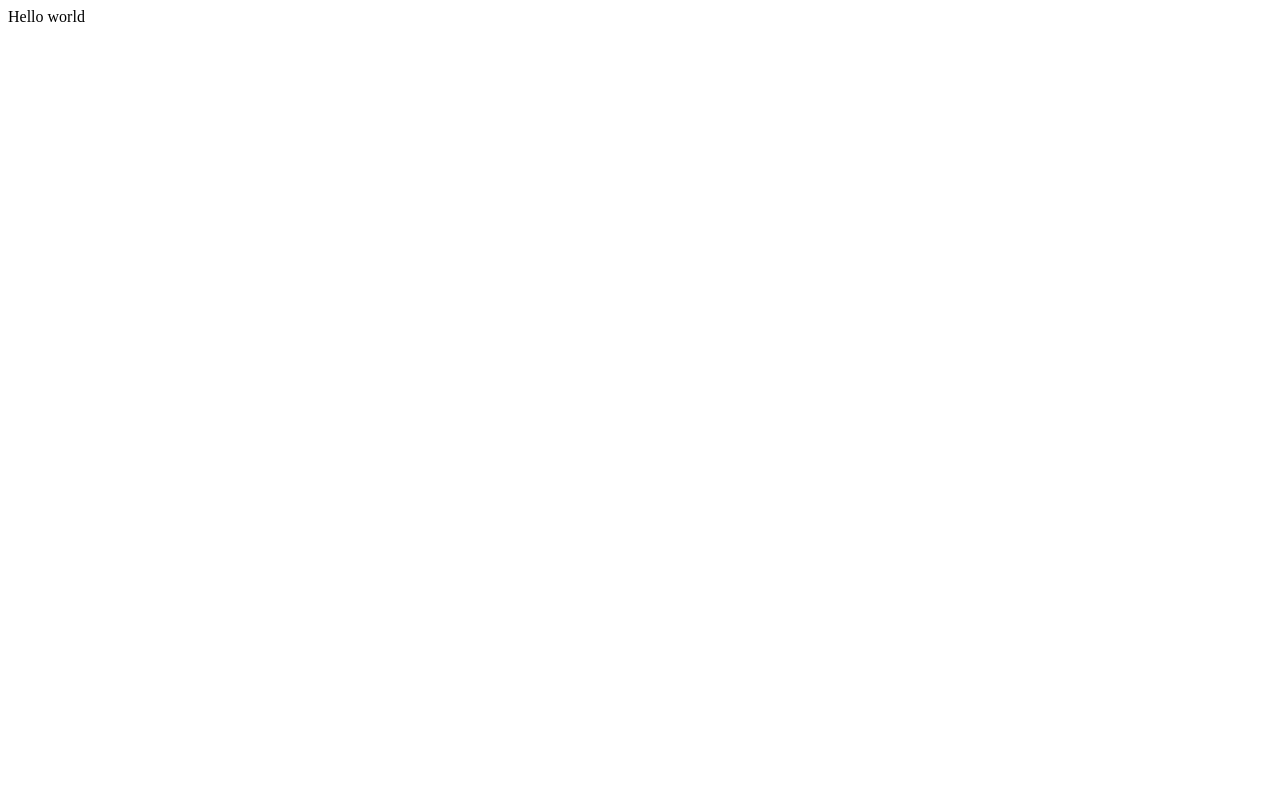
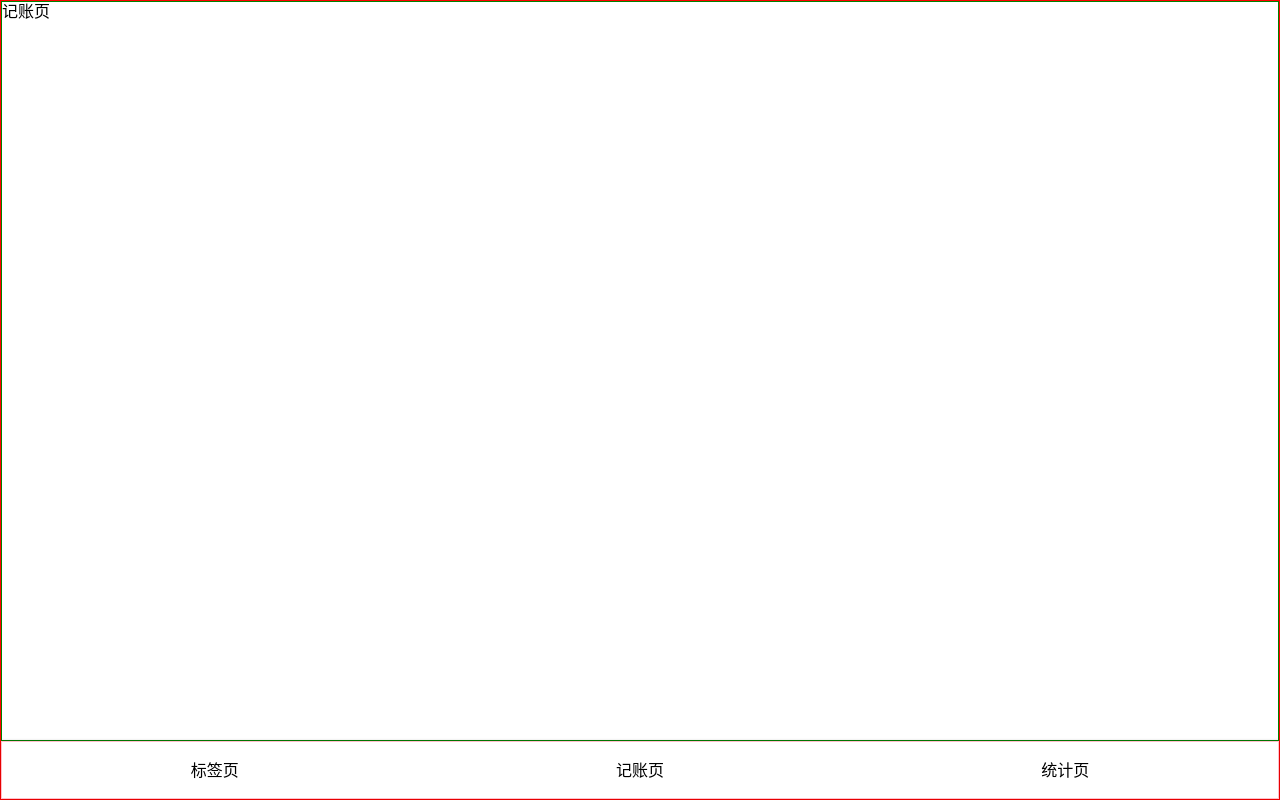
Before and after one commit to polaris-hike/morney-react, a React (Create React App) app: page /money in a window 1280 px wide. Built offline with nearby package versions, Linux system fonts and the light colour scheme.

Commit message:
使用 style-components 封装nav 组件

```diff
--- a/package.json
+++ b/package.json
@@ -10,10 +10,12 @@
     "@types/node": "^12.12.43",
     "@types/react": "^16.9.35",
     "@types/react-dom": "^16.9.8",
+    "@types/react-router-dom": "^5.1.5",
     "@types/styled-components": "^5.1.0",
     "node-sass": "npm:dart-sass@^1.25.0",
     "react": "^16.13.1",
     "react-dom": "^16.13.1",
+    "react-router-dom": "^5.2.0",
     "react-scripts": "3.4.1",
     "styled-components": "^5.1.1",
     "typescript": "^3.7.5"
--- a/src/App.tsx
+++ b/src/App.tsx
@@ -1,11 +1,80 @@
 import React from 'react';
+import './index.scss';
+import {BrowserRouter as Router, Switch, Route, Redirect} from 'react-router-dom';
+import styled from 'styled-components';
+import Nav  from './components/Nav'
+
+const Wrapper = styled.div`
+  border: 1px solid red;
+  height: 100vh;
+  display:flex;
+  flex-direction: column;
+`;
+const Main = styled.div`
+  border: 1px solid green;
+  flex-grow: 1;
+  overflow: auto;
+`;
+
 
 function App() {
-  return (
-    <div className="App">
-      <div>Hello world</div>
-    </div>
-  );
+    return (
+        <Router>
+            <Wrapper>
+                <Main>
+                    <Switch>
+                        <Route path="/tags">
+                            <Tags></Tags>
+                        </Route>
+                        <Route path="/money">
+                            <Money></Money>
+                        </Route>
+                        <Route path="/statistics">
+                            <Statistics></Statistics>
+                        </Route>
+                        <Redirect exact from="/" to="/money"></Redirect>
+                        <Route path="*">
+                            <NoMatch></NoMatch>
+                        </Route>
+                    </Switch>
+                </Main>
+                <Nav />
+
+            </Wrapper>
+        </Router>
+    );
+}
+
+function NoMatch() {
+    return (
+        <div>
+            404
+        </div>
+    );
+}
+
+function Tags() {
+    return (
+        <div>
+            标签页
+        </div>
+    );
+}
+
+function Money() {
+    return (
+        <div>
+            记账页
+        </div>
+    );
+}
+
+function Statistics() {
+    return (
+        <div>
+            统计页
+        </div>
+    );
 }
 
 export default App;
--- /dev/null
+++ b/src/components/Nav.tsx
@@ -0,0 +1,37 @@
+import styled from 'styled-components';
+import {Link} from 'react-router-dom';
+import React from 'react';
+
+const NavWrapper = styled.nav`
+    border: 1px solid pink;
+    line-height: 24px;
+    box-shadow: 0 0 3px rgba(0,0,0,.25);
+    > ul {
+      display: flex;
+      > li {
+          width: 33.333%;
+          text-align: center;
+          padding: 16px 0;
+      }
+    }
+`;
+
+function Nav() {
+    return (
+        <NavWrapper>
+            <ul>
+                <li>
+                    <Link to="/tags">标签页</Link>
+                </li>
+                <li>
+                    <Link to="/money">记账页</Link>
+                </li>
+                <li>
+                    <Link to="/statistics">统计页</Link>
+                </li>
+            </ul>
+        </NavWrapper>
+    );
+}
+
+export default Nav;
--- /dev/null
+++ b/src/helper.scss
@@ -0,0 +1 @@
+$font-hei:-apple-system, "Noto Sans", "Helvetica Neue", Helvetica, "Nimbus Sans L", Arial, "Liberation Sans", "PingFang SC", "Hiragino Sans GB", "Noto Sans CJK SC", "Source Han Sans SC", "Source Han Sans CN", "Microsoft YaHei", "Wenquanyi Micro Hei", "WenQuanYi Zen Hei", "ST Heiti", SimHei, "WenQuanYi Zen Hei Sharp", sans-serif;
--- /dev/null
+++ b/src/index.scss
@@ -0,0 +1,21 @@
+@import "helper";
+* {
+  margin: 0;
+  padding: 0;
+  box-sizing: border-box;
+}
+body {
+  font-family: $font-hei;
+  font-size: 16px;
+  line-height: 1.2;
+}
+ul,ol {
+  list-style: none;
+}
+li {
+  list-style: none;
+}
+a {
+  text-decoration: none;
+  color: inherit;
+}
```
Also changed, not shown: 1 other file (tests, documents, lock files or other folders).
